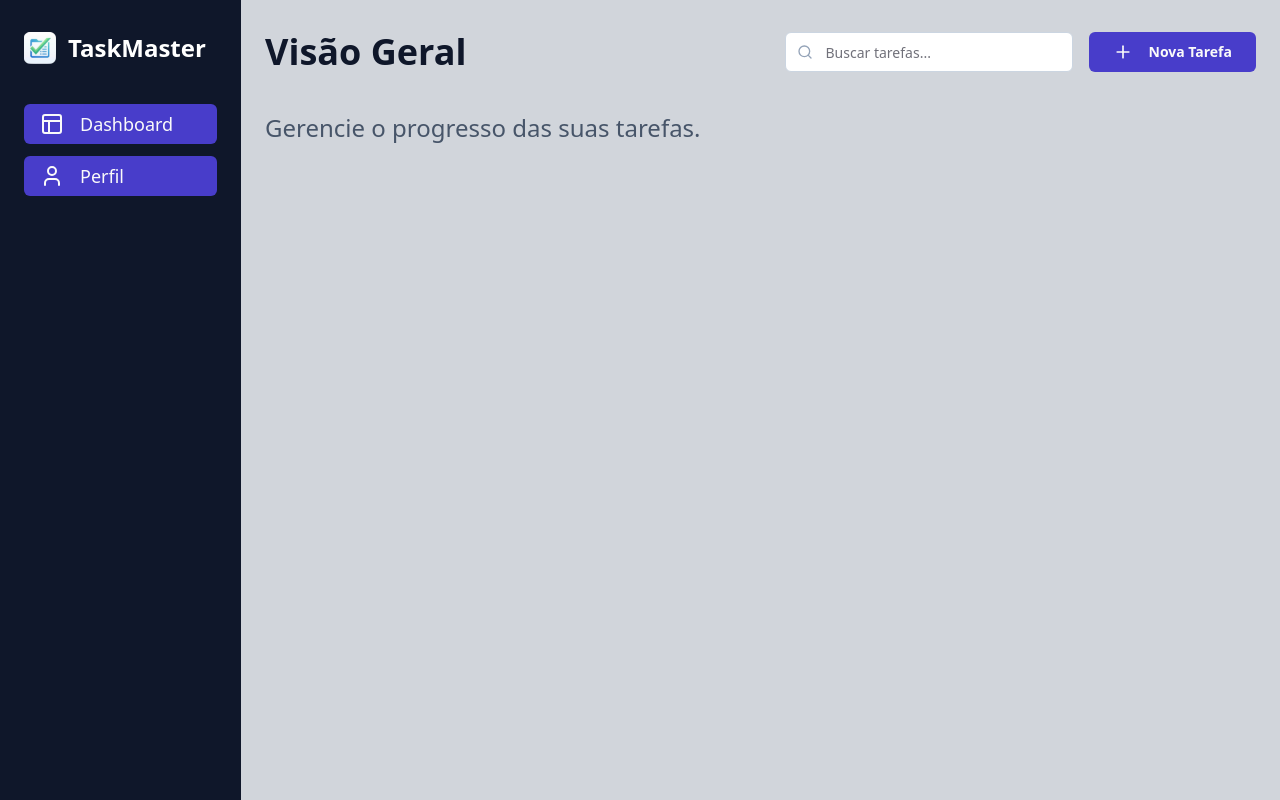
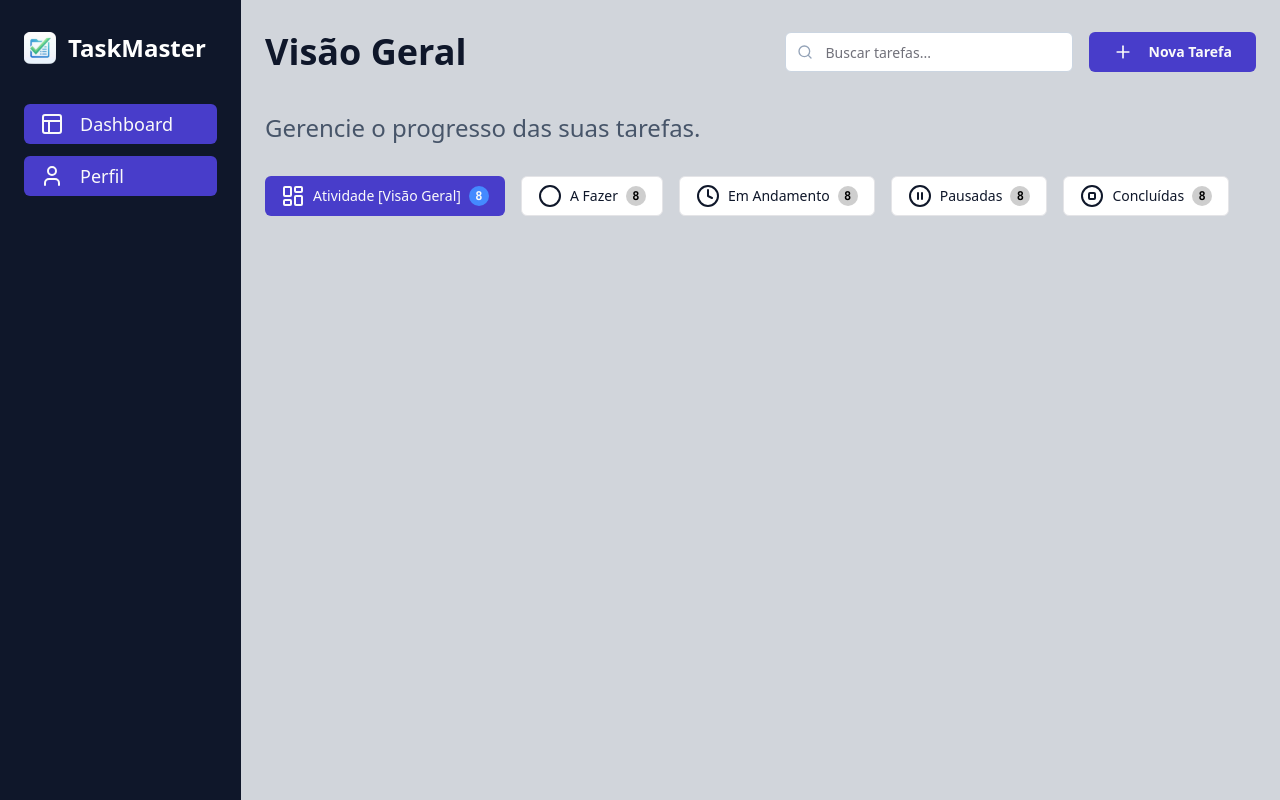
Before and after one commit to CristianoSFMothe/task-master, a Next.js app: page /dashboard in a window 1280 px wide. Built offline with nearby package versions, Linux system fonts and the light colour scheme.

Commit message:
feat: add task status buttons and shadcn badge component

```diff
--- a/app/(protected)/dashboard/page.tsx
+++ b/app/(protected)/dashboard/page.tsx
@@ -1,7 +1,18 @@
-import { Layout, Plus, Search, User } from "lucide-react";
+import {
+  Circle,
+  Clock,
+  Layout,
+  LayoutDashboard,
+  PauseCircle,
+  Plus,
+  Search,
+  StopCircle,
+  User,
+} from "lucide-react";
 import Image from "next/image";
 
 import icon from "@/app/assets/task-manage-icon.svg";
+import { Badge } from "@/components/ui/badge";
 import { Button } from "@/components/ui/button";
 import { Input } from "@/components/ui/input";
 import { cn } from "@/lib/utils";
@@ -79,6 +90,67 @@
         <h4 className="font-inter mt-10 text-2xl font-light text-slate-600">
           Gerencie o progresso das suas tarefas.
         </h4>
+
+        <div className="mt-8 flex gap-4">
+          <Button className="bg-[#483DCA] hover:bg-[#483DCA]/90">
+            <LayoutDashboard />
+            Atividade [Visão Geral]
+            <Badge
+              className={cn(
+                "h-5 min-w-5 items-center justify-center rounded-full",
+                "bg-[#448AFF] px-1 font-mono tabular-nums",
+              )}
+            >
+              8
+            </Badge>
+          </Button>
+          <Button variant="outline">
+            {" "}
+            <Circle />A Fazer
+            <Badge
+              className={cn(
+                "h-5 min-w-5 items-center justify-center rounded-full",
+                "bg-[#CECECE] px-1 font-mono tabular-nums text-black",
+              )}
+            >
+              8
+            </Badge>
+          </Button>
+          <Button variant="outline">
+            {" "}
+            <Clock /> Em Andamento
+            <Badge
+              className={cn(
+                "h-5 min-w-5 items-center justify-center rounded-full",
+                "bg-[#CECECE] px-1 font-mono tabular-nums text-black",
+              )}
+            >
+              8
+            </Badge>
+          </Button>
+          <Button variant="outline">
+            <PauseCircle /> Pausadas
+            <Badge
+              className={cn(
+                "h-5 min-w-5 items-center justify-center rounded-full",
+                "bg-[#CECECE] px-1 font-mono tabular-nums text-black",
+              )}
+            >
+              8
+            </Badge>
+          </Button>
+          <Button variant="outline">
+            <StopCircle /> Concluídas
+            <Badge
+              className={cn(
+                "h-5 min-w-5 items-center justify-center rounded-full",
+                "bg-[#CECECE] px-1 font-mono tabular-nums text-black",
+              )}
+            >
+              8
+            </Badge>
+          </Button>
+        </div>
       </section>
     </main>
   );
--- /dev/null
+++ b/components/ui/badge.tsx
@@ -0,0 +1,36 @@
+import * as React from "react"
+import { cva, type VariantProps } from "class-variance-authority"
+
+import { cn } from "@/lib/utils"
+
+const badgeVariants = cva(
+  "inline-flex items-center rounded-full border px-2.5 py-0.5 text-xs font-semibold transition-colors focus:outline-none focus:ring-2 focus:ring-ring focus:ring-offset-2",
+  {
+    variants: {
+      variant: {
+        default:
+          "border-transparent bg-primary text-primary-foreground hover:bg-primary/80",
+        secondary:
+          "border-transparent bg-secondary text-secondary-foreground hover:bg-secondary/80",
+        destructive:
+          "border-transparent bg-destructive text-destructive-foreground hover:bg-destructive/80",
+        outline: "text-foreground",
+      },
+    },
+    defaultVariants: {
+      variant: "default",
+    },
+  }
+)
+
+export interface BadgeProps
+  extends React.HTMLAttributes<HTMLDivElement>,
+    VariantProps<typeof badgeVariants> {}
+
+function Badge({ className, variant, ...props }: BadgeProps) {
+  return (
+    <div className={cn(badgeVariants({ variant }), className)} {...props} />
+  )
+}
+
+export { Badge, badgeVariants }
```
